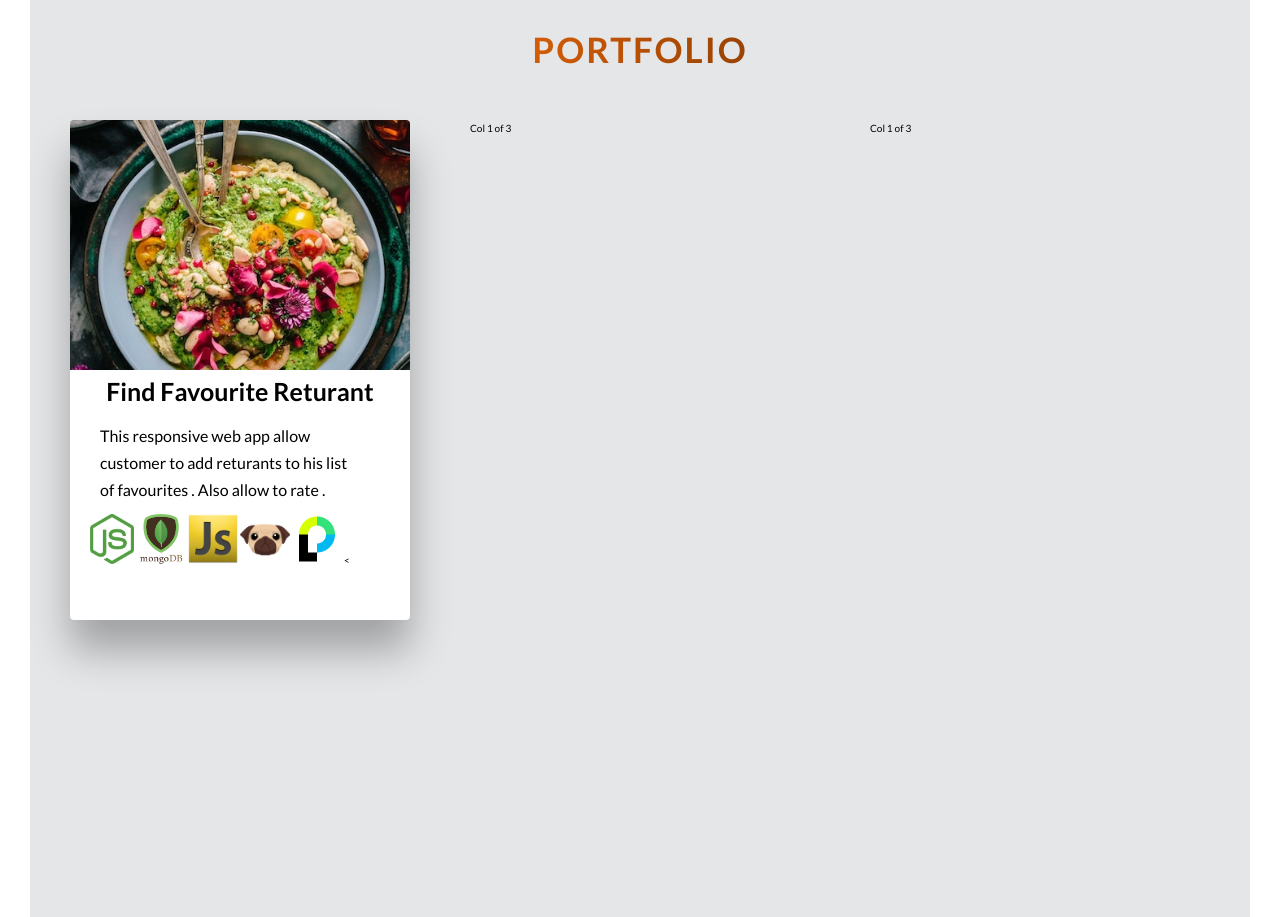
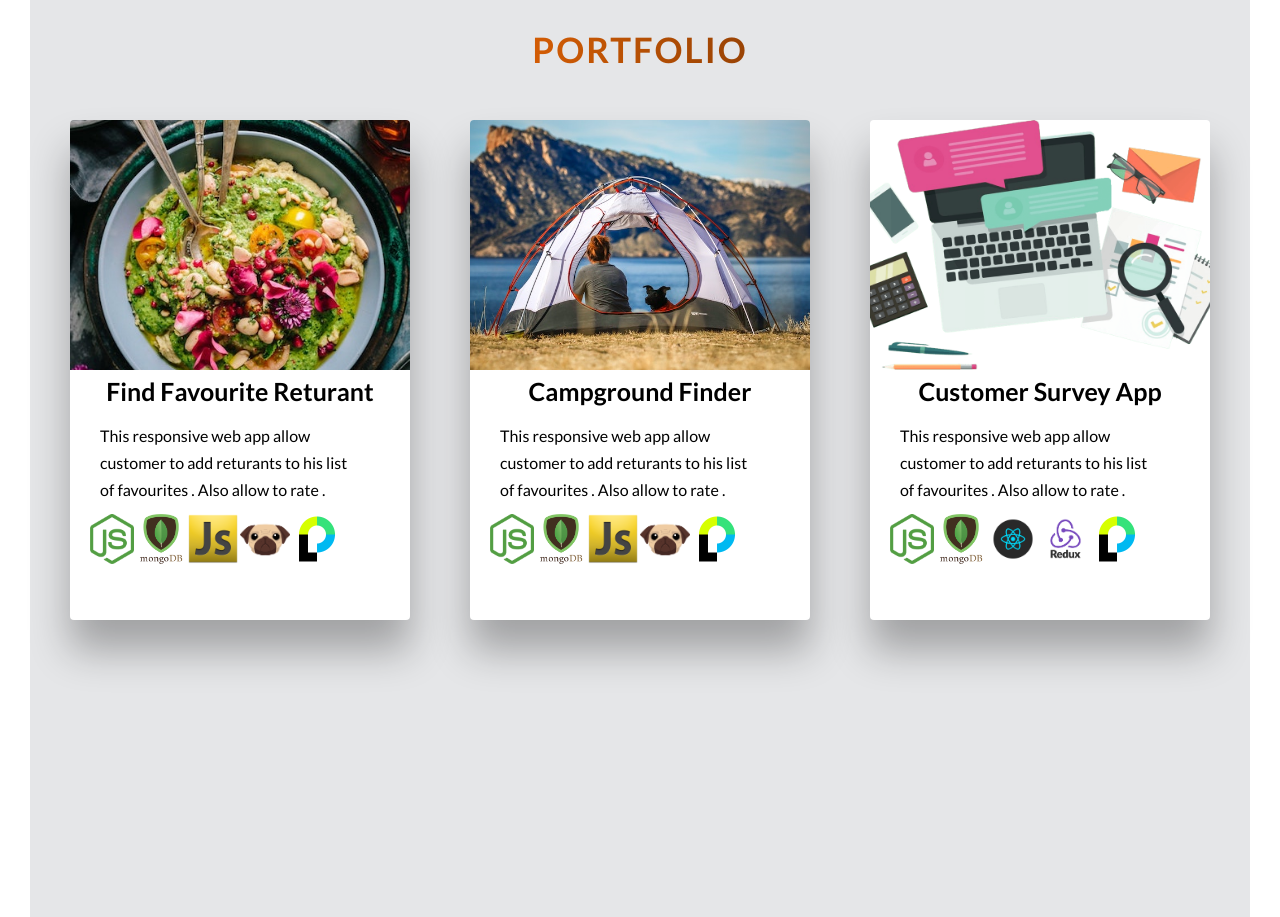
Before and after one commit to dnperera/Responsive-Portfolio, a website: page index.html in a window 1280 px wide. Shown: the part 900-1817 px from the top of the page. Drawn offline with Linux system fonts and the light colour scheme.

Commit message:
add more rotating cards

```diff
--- a/index.html
+++ b/index.html
@@ -47,7 +47,7 @@
 									<img src="images/mongodb-logo.png" alt="Mongo DB">
 									<img src="images/javascript-logo.png" alt="JavaScript">
 									<img src="images/pugjs.png" alt="Pug View Engine">
-									<img src="images/passport-logo-2.png" alt="Passport JS">								<
+									<img src="images/passport-logo-2.png" alt="Passport JS">
 								</div>
 							</div>
 						</div>
@@ -57,10 +57,52 @@
 					</div>
 				</div>
 				<div class="col-1-of-3">
-					Col 1 of 3
+					<div class="card">
+						<div class="card__side card__side--front ">
+							<div class="card__picture card__picture-2">
+							</div>
+							<h4 class="card__heading">Campground Finder</h4>
+							<div class="card__details">
+								<p class="card__details-app-description">
+									This responsive web app allow customer to add returants to his list of favourites . Also allow to rate .
+								</p>
+								<div class="card__details-tech">
+									<img src="images/nodejs-logo.png" alt="Node Js">
+									<img src="images/mongodb-logo.png" alt="Mongo DB">
+									<img src="images/javascript-logo.png" alt="JavaScript">
+									<img src="images/pugjs.png" alt="Pug View Engine">
+									<img src="images/passport-logo-2.png" alt="Passport JS">
+								</div>
+							</div>
+						</div>
+						<div class="card__side card__side--back card__side--back-1">
+
+						</div>
+					</div>
 				</div>
 				<div class="col-1-of-3">
-					Col 1 of 3
+					<div class="card">
+						<div class="card__side card__side--front ">
+							<div class="card__picture card__picture-3">
+							</div>
+							<h4 class="card__heading">Customer Survey App</h4>
+							<div class="card__details">
+								<p class="card__details-app-description">
+									This responsive web app allow customer to add returants to his list of favourites . Also allow to rate .
+								</p>
+								<div class="card__details-tech">
+									<img src="images/nodejs-logo.png" alt="Node Js">
+									<img src="images/mongodb-logo.png" alt="Mongo DB">
+									<img src="images/react-js-logo.png" alt="React Js">
+									<img src="images/redux-logo.png" alt="Redux">
+									<img src="images/passport-logo-2.png" alt="Passport JS">
+								</div>
+							</div>
+						</div>
+						<div class="card__side card__side--back card__side--back-1">
+
+						</div>
+					</div>
 				</div>
 			</div>
 		</section>
--- a/sass/components/_card.scss
+++ b/sass/components/_card.scss
@@ -56,7 +56,7 @@
 		}
 
 		&-3 {
-			background-image: url(../images/email-survey-app.jpeg);
+			background-image: url(../images/customer-feedback-survey.png);
 		}
 	}
 
```
Also changed, not shown: css/style.css.
